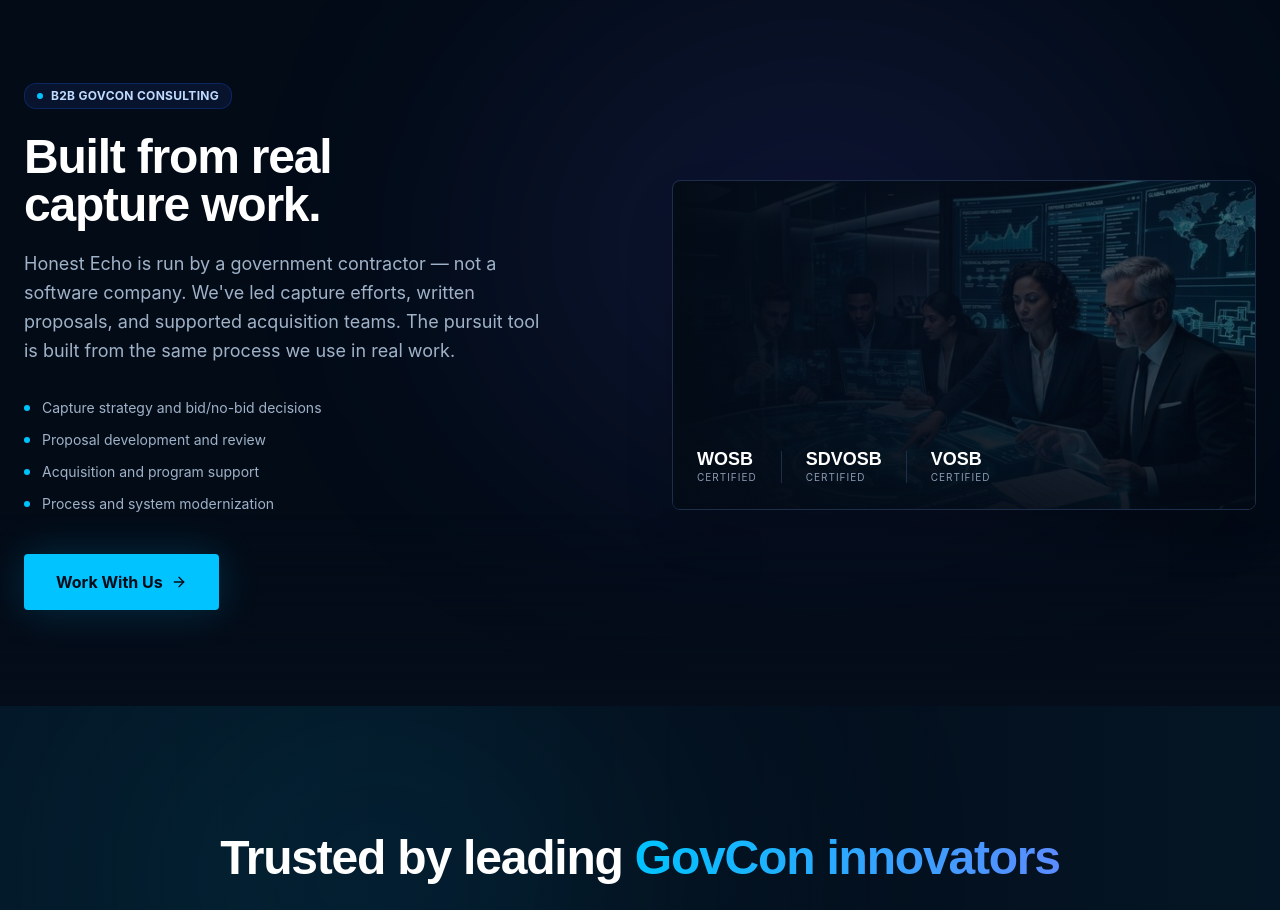
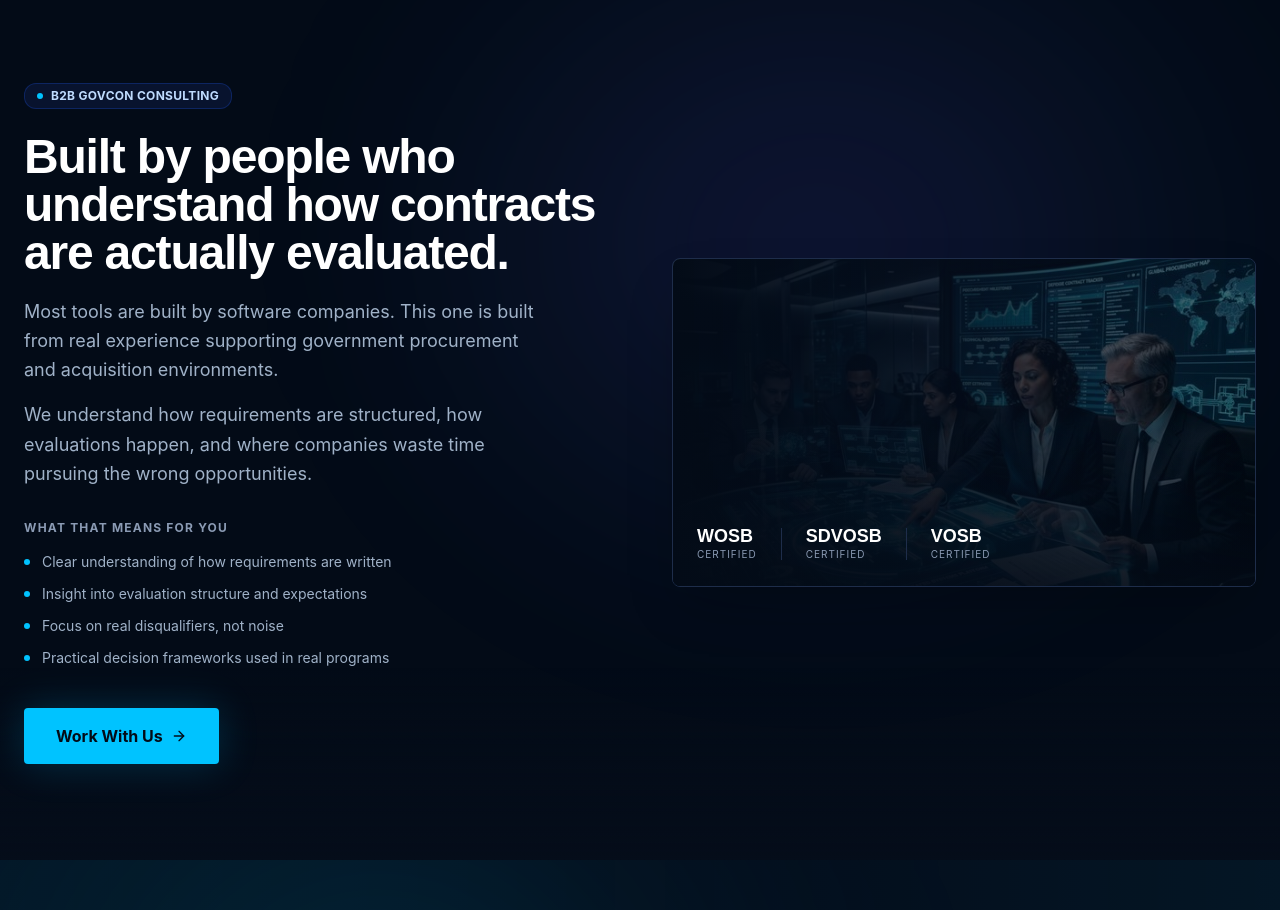
Before and after one commit to honestecho/website, a React (Vite) app: page / in a window 1280 px wide. Shown: the part 980-1890 px from the top of the page. Built offline with nearby package versions, Linux system fonts and the light colour scheme; no server answers.

Commit message:
copy: consulting section — evaluation expertise, practical frameworks

```diff
--- a/src/pages/Home.tsx
+++ b/src/pages/Home.tsx
@@ -117,19 +117,23 @@ export default function Home() {
               </div>
 
               <h2 className="font-headline font-black text-4xl xl:text-5xl text-white mb-5 leading-tight tracking-tight">
-                Built from real<br />capture work.
+                Built by people who understand how contracts are actually evaluated.
               </h2>
 
+              <p className="text-[#a0b2c8] text-lg mb-4 leading-relaxed max-w-[520px]">
+                Most tools are built by software companies. This one is built from real experience supporting government procurement and acquisition environments.
+              </p>
               <p className="text-[#a0b2c8] text-lg mb-8 leading-relaxed max-w-[520px]">
-                Honest Echo is run by a government contractor — not a software company. We've led capture efforts, written proposals, and supported acquisition teams. The pursuit tool is built from the same process we use in real work.
+                We understand how requirements are structured, how evaluations happen, and where companies waste time pursuing the wrong opportunities.
               </p>
 
+              <p className="text-xs font-bold text-[#8b9bb4] uppercase tracking-widest mb-4">What that means for you</p>
               <ul className="space-y-3 mb-10">
                 {[
-                  'Capture strategy and bid/no-bid decisions',
-                  'Proposal development and review',
-                  'Acquisition and program support',
-                  'Process and system modernization',
+                  'Clear understanding of how requirements are written',
+                  'Insight into evaluation structure and expectations',
+                  'Focus on real disqualifiers, not noise',
+                  'Practical decision frameworks used in real programs',
                 ].map(item => (
                   <li key={item} className="flex items-center gap-3 text-[#a0b2c8] text-sm font-body">
                     <div className="w-1.5 h-1.5 rounded-full bg-[#00c3ff] shrink-0"></div>
```
